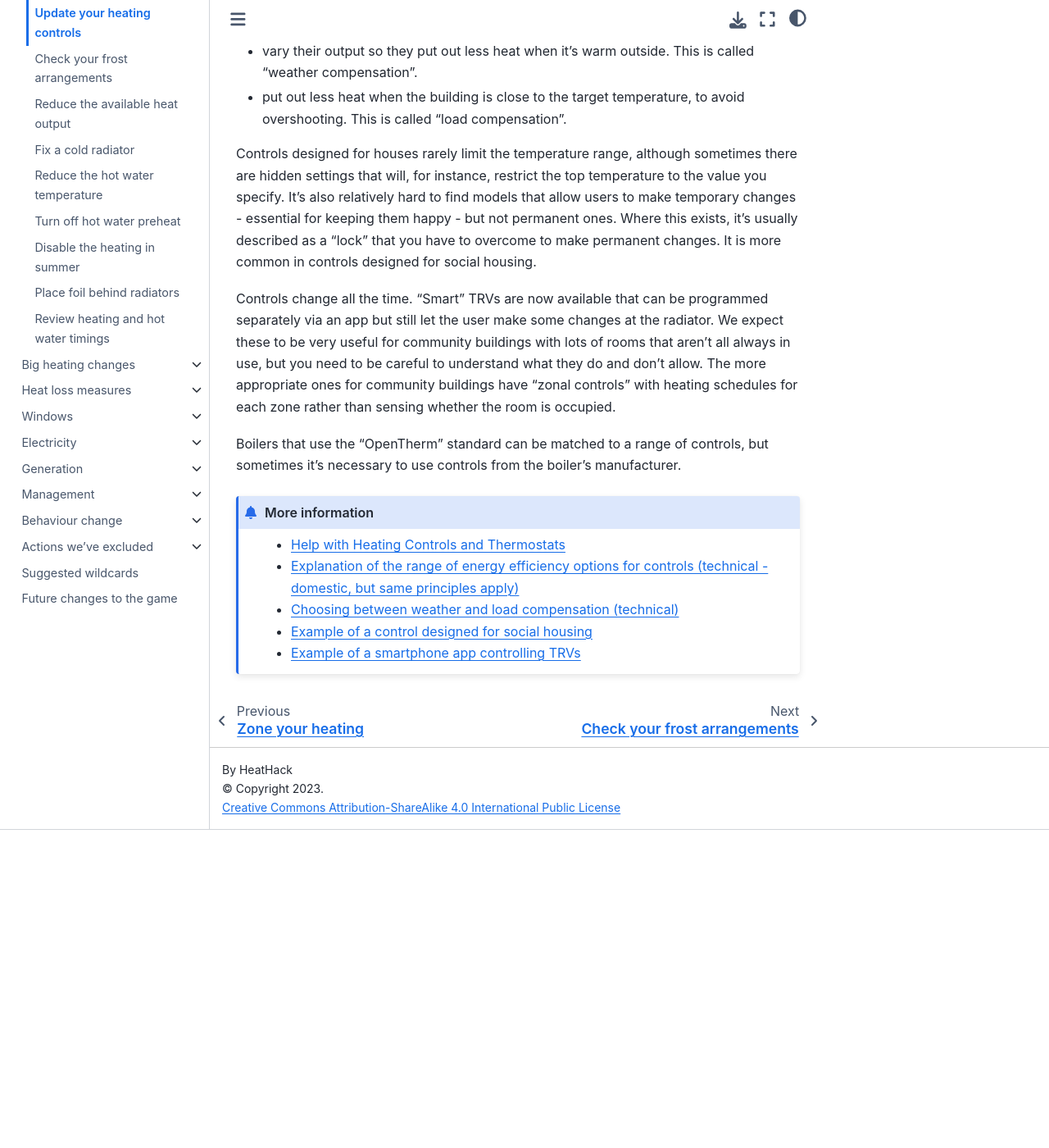
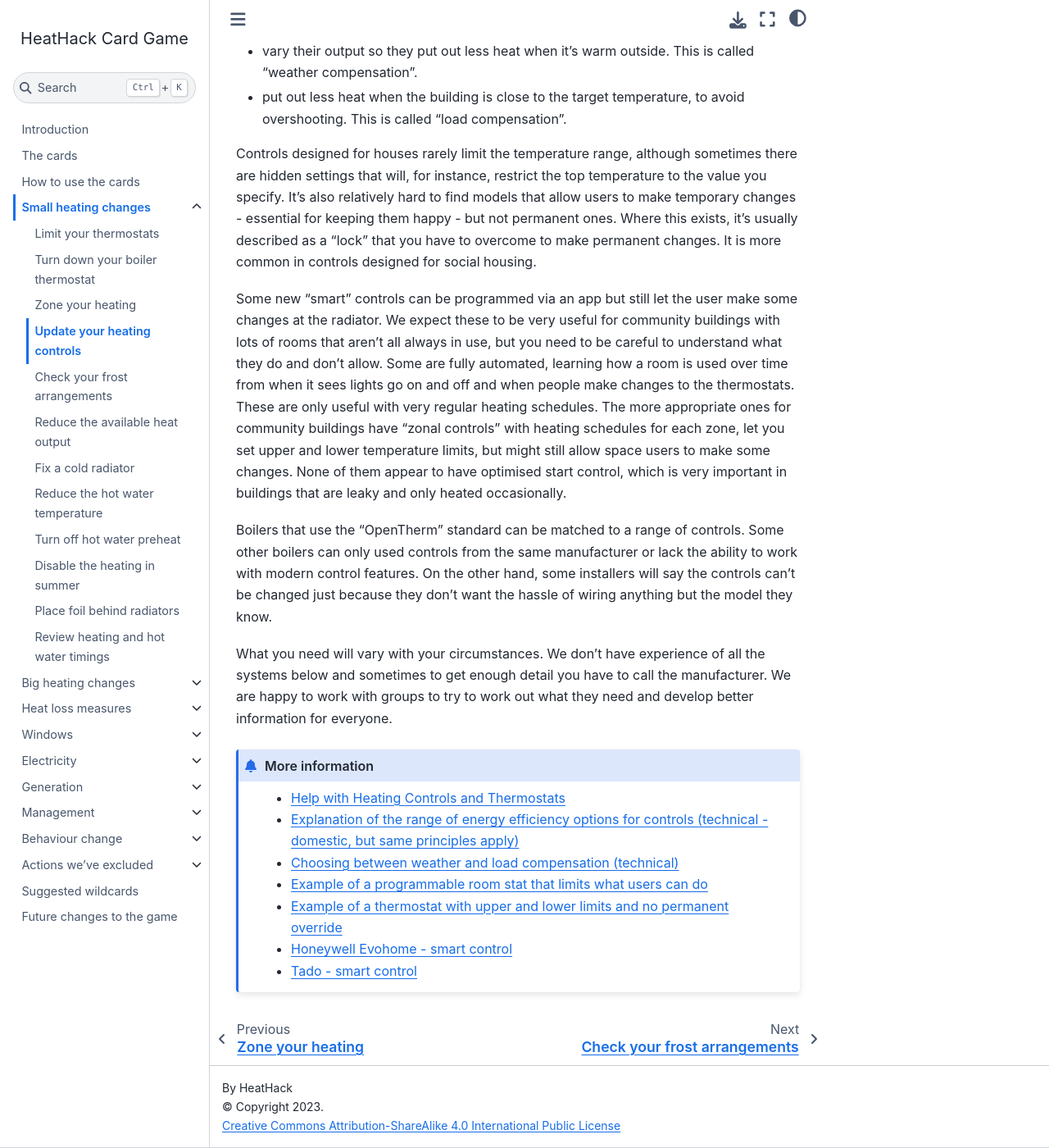
Before and after one commit to JeanCarletta/HeatHack-Card-Game, a Jupyter Book: the page built from small-heating-changes/4-update-your-heating-controls.md, in a window 1280 px wide and 1400 px high, scrolled down 666 px. Shown: the whole window at 82% size. Built offline with Jupyter Book 1.0.4 settings and Sphinx 7.4.7 and the Sphinx Book theme 1.1.4, drawn with Linux system fonts in a browser that asks for light colours; before the commit the page ends 1678 px from its top, so only the background shows below that.

Commit message:
heating control changes

````diff
--- a/small-heating-changes/4-update-your-heating-controls.md
+++ b/small-heating-changes/4-update-your-heating-controls.md
@@ -35,9 +35,11 @@
 
 Controls designed for houses rarely limit the temperature range, although sometimes there are hidden settings that will, for instance, restrict the top temperature to the value you specify.  It's also relatively hard to find models that allow users to make temporary changes - essential for keeping them happy - but not permanent ones.  Where this exists, it's usually described as a "lock" that you have to overcome to make permanent changes.  It is more common in controls designed for social housing.
 
-Controls change all the time.  "Smart" TRVs are now available that can be programmed separately via an app but still let the user make some changes at the radiator.   We expect these to be very useful for community buildings with lots of rooms that aren't all always in use, but you need to be careful to understand what they do and don't allow.  The more appropriate ones for community buildings have "zonal controls" with heating schedules for each zone rather than sensing whether the room is occupied.
+Some new "smart" controls can be programmed via an app but still let the user make some changes at the radiator.   We expect these to be very useful for community buildings with lots of rooms that aren't all always in use, but you need to be careful to understand what they do and don't allow.  Some are fully automated, learning how a room is used over time from when it sees lights go on and off and when people make changes to the thermostats.  These are only useful with very regular heating schedules.  The more appropriate ones for community buildings have "zonal controls" with heating schedules for each zone, let you set upper and lower temperature limits, but might still allow space users to make some changes.  None of them appear to have optimised start control, which is very important in buildings that are leaky and only heated occasionally.
 
-Boilers that use the "OpenTherm" standard can be matched to a range of controls, but sometimes it's necessary to use controls from the boiler's manufacturer.
+ Boilers that use the "OpenTherm" standard can be matched to a range of controls.  Some other boilers can only used controls from the same manufacturer or lack the ability to work with modern control features.  On the other hand, some installers will say the controls can't be changed just because they don't want the hassle of wiring anything but the model they know.
+
+ What you need will vary with your circumstances.  We don't have experience of all the systems below and sometimes to get enough detail you have to call the manufacturer.  We are happy to work with groups to try to work out what they need and develop better information for everyone.
 
 
 <!-- https://www.techradar.com/news/best-smart-thermostat -->
@@ -47,6 +49,8 @@
  - [Help with Heating Controls and Thermostats](https://www.theheatinghub.co.uk/boiler/heating-controls)
  - [Explanation of the range of energy efficiency options for controls (technical - domestic, but same principles apply)](https://www.beama.org.uk/resourceLibrary/guidance-on-how-to-comply-with-the-part-l-of-the-building-regulation-from-april-2018.html)
  - [Choosing between weather and load compensation (technical)](https://www.heatgeek.com/weather-compensation-or-load-compensation/)
-- [Example of a control designed for social housing](https://www.warmworld.co.uk/)
-- [Example of a smartphone app controlling TRVs](https://www.securemeters.com/product/domestic-heating-controls/radbot-1/)
+- [Example of a programmable room stat that limits what users can do](https://www.warmworld.co.uk/)
+- [Example of a thermostat with upper and lower limits and no permanent override](https://www.ephcontrols.com/section/delay-start-thermostat/)
+- [Honeywell Evohome - smart control](https://www.trustedreviews.com/reviews/honeywell-evohome-2)
+- [Tado - smart control](https://www.trustedreviews.com/reviews/tado-smart-thermostat-v3-plus)
 ```
````
Also changed, not shown: small-heating-changes/2-turn-down-your-boiler-thermostat.md (+12 -11 lines).
